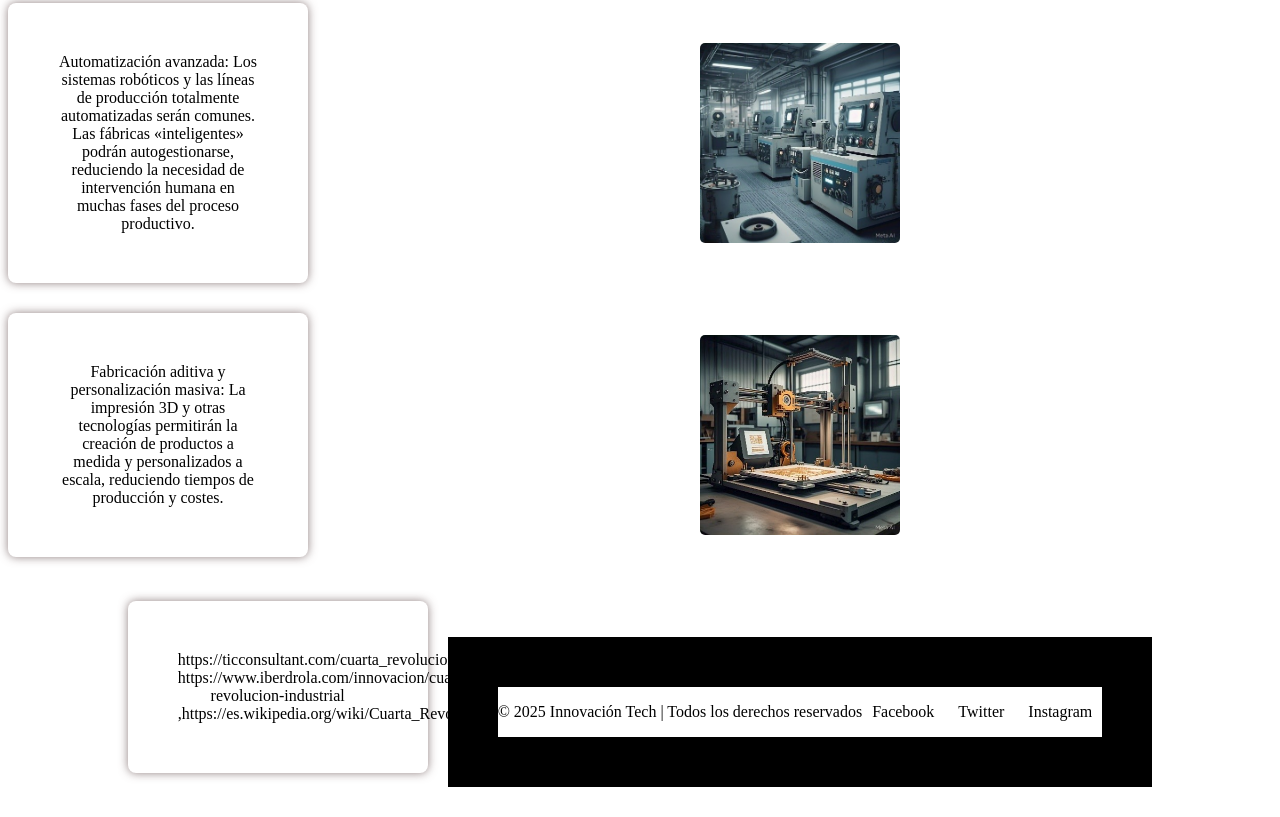
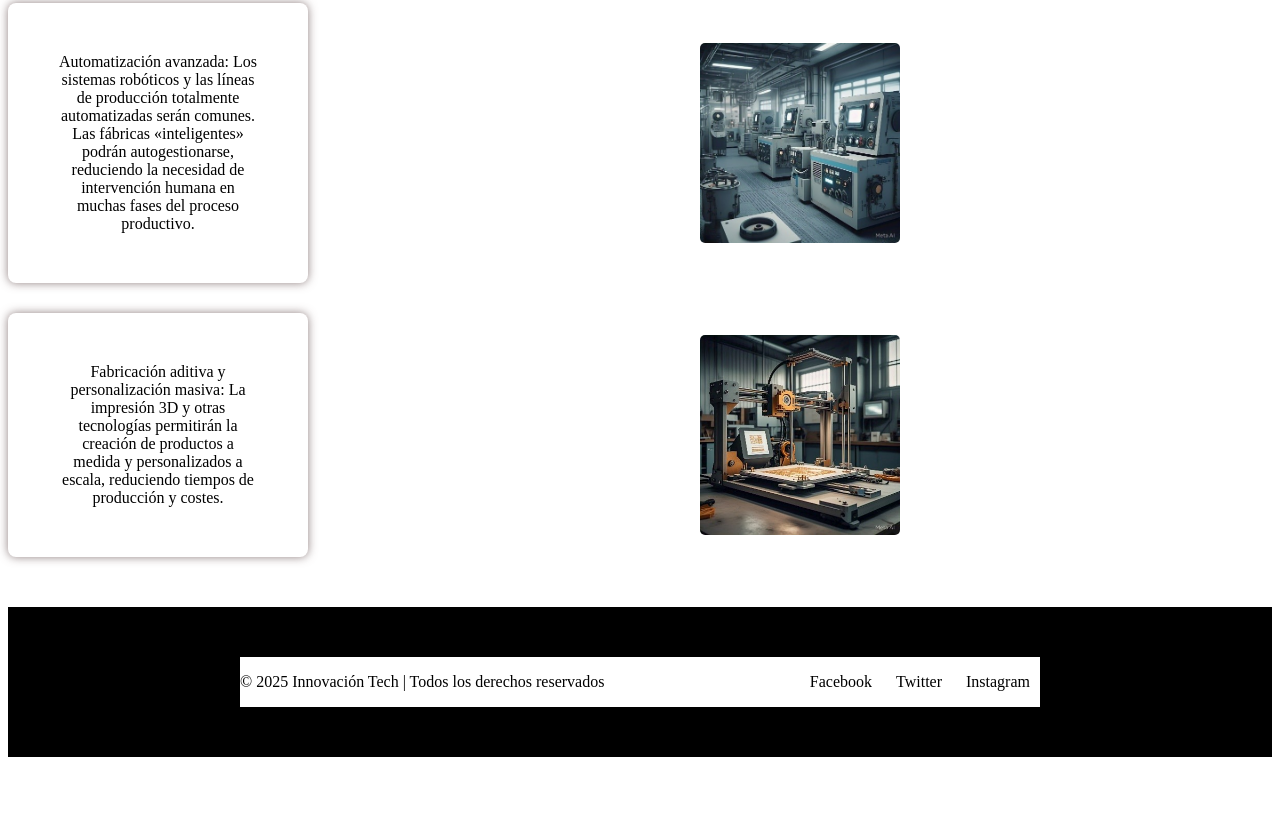
Before and after one commit to Maria-max696/Industria4.0, a plain HTML site: page index.html in a window 1280 px wide. Shown: the part 2908-3725 px from the top of the page. After the commit the page ends 3673 px from the top, so only its background shows below. Drawn offline with Linux system fonts and the light colour scheme.

Commit message:
Update index.html

```diff
--- a/index.html
+++ b/index.html
@@ -118,10 +118,6 @@
   <div class="caja">Fabricación aditiva y personalización masiva: La impresión 3D y otras tecnologías permitirán la creación de productos a medida y personalizados a escala, reduciendo tiempos de producción y costes. </div>
   <img src="IMG/Imagen7.jpg" alt="Imagen 5">
  </div>
-    <!-- Bloque 5: Texto izquierda - Imagen derecha -->
- <div class="fila">
-  <div class="caja">https://ticconsultant.com/cuarta_revolucion_industrial/, https://www.iberdrola.com/innovacion/cuarta-revolucion-industrial ,https://es.wikipedia.org/wiki/Cuarta_Revoluci%C3%B3n_Industrial  </div>
-
 
   <!-- PIE DE PÁGINA -->
   <footer>
```
